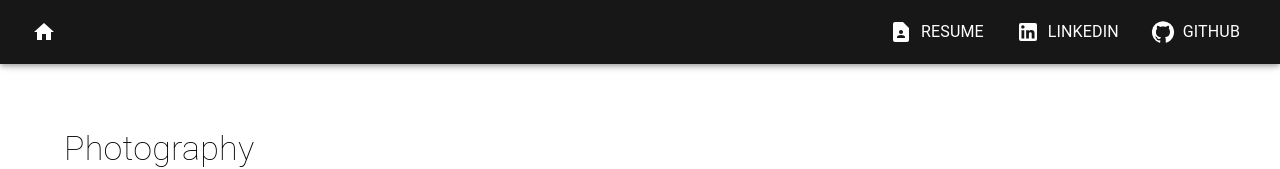
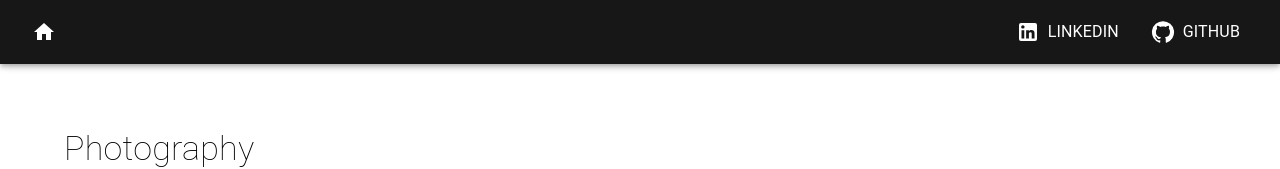
Before and after one commit to rissois/rissois.github.io, a React (Create React App) app: page /photography in a window 1280 px wide. Shown: the top 169 px of the page. Built offline with nearby package versions, Linux system fonts and the light colour scheme.

Commit message:
Remove resume

```diff
--- a/src/Header.js
+++ b/src/Header.js
@@ -9,12 +9,12 @@ import {
   Toolbar,
   useMediaQuery,
 } from "@mui/material";
-import { GitHub, Home, LinkedIn, ContactPage } from "@mui/icons-material";
+import { GitHub, Home, LinkedIn } from "@mui/icons-material";
 import { useLocation, useNavigate } from "react-router-dom";
 import React from "react";
 
 const links = [
-  { name: "RESUME", uri: "/Steve Colvin Resume.pdf", Icon: ContactPage },
+  // { name: "RESUME", uri: "/Steve Colvin Resume.pdf", Icon: ContactPage },
   {
     name: "LINKEDIN",
     uri: "https://www.linkedin.com/in/steve-colvin-664b0363/",
```
Also changed, not shown: 1 other file (tests, documents, lock files or other folders).
